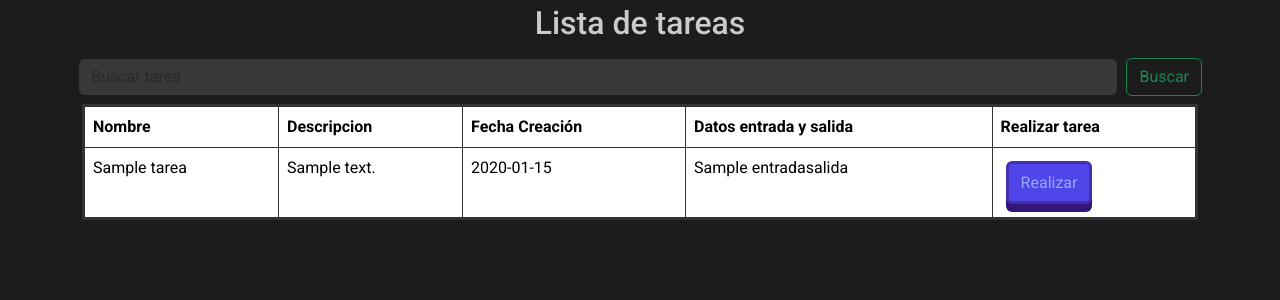
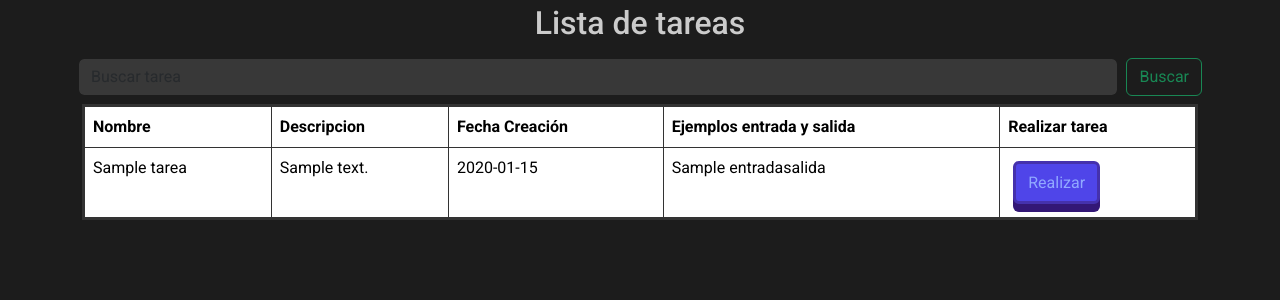
Before and after one commit to Delphxr/TuRingo, a Flask app: page /ver_tareas in a window 1280 px wide. Shown: the part 57-357 px from the top of the page. Run offline with Flask 3, Linux system fonts and the light colour scheme; a database or web service that is not in the repository returns one stand-in record (values such as "Sample title").

Commit message:
cambio de nombre de columna de ver tareas

```diff
--- a/backend/website/templates/ver_tareas.html
+++ b/backend/website/templates/ver_tareas.html
@@ -129,7 +129,7 @@
                                 <th scope="col">Nombre</th>
                                 <th scope="col">Descripcion</th>
                                 <th scope="col">Fecha Creación</th>
-                                <th scope="col">Datos entrada y salida</th>
+                                <th scope="col">Ejemplos entrada y salida</th>
                                 <th scope="col">Realizar tarea</th>
                             </tr>
                         </thead>
```
